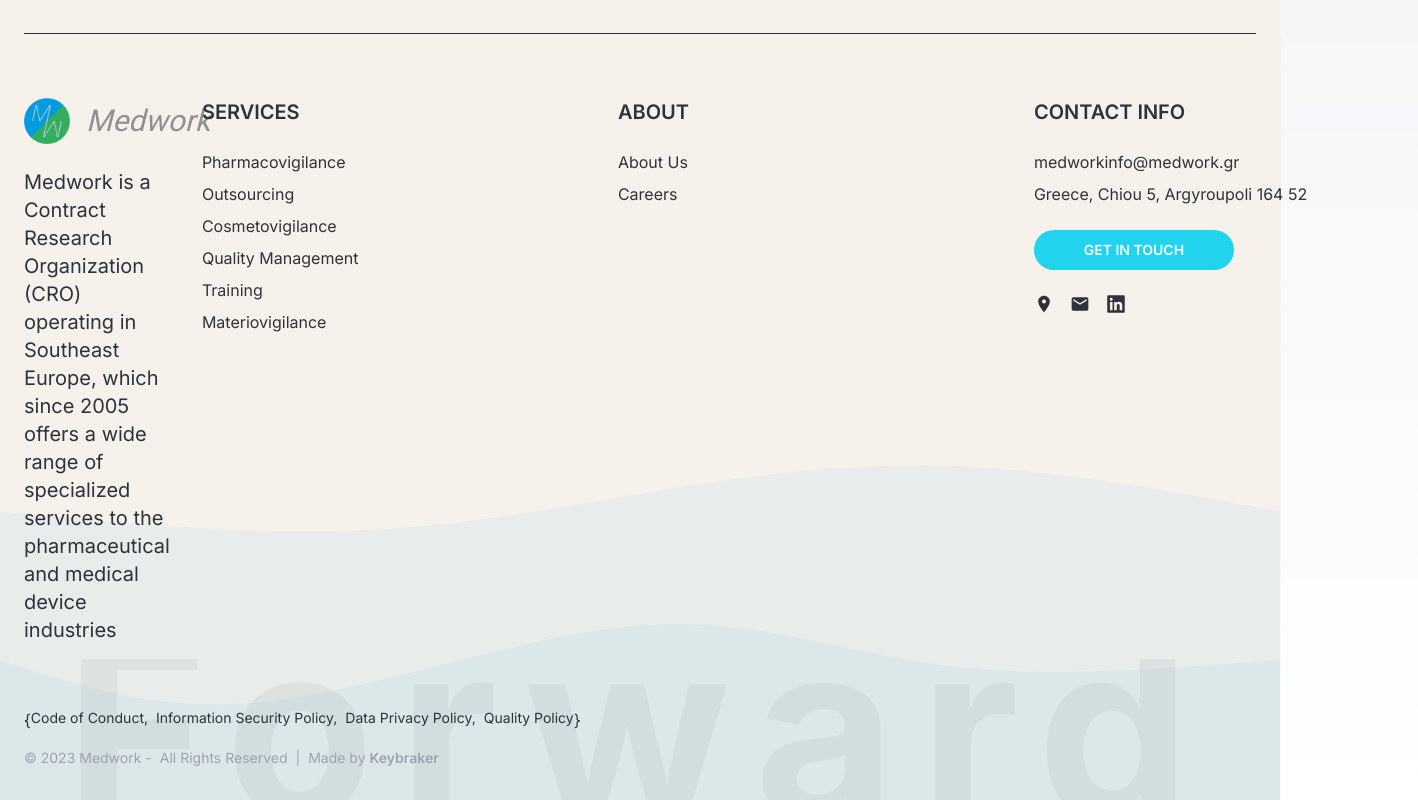
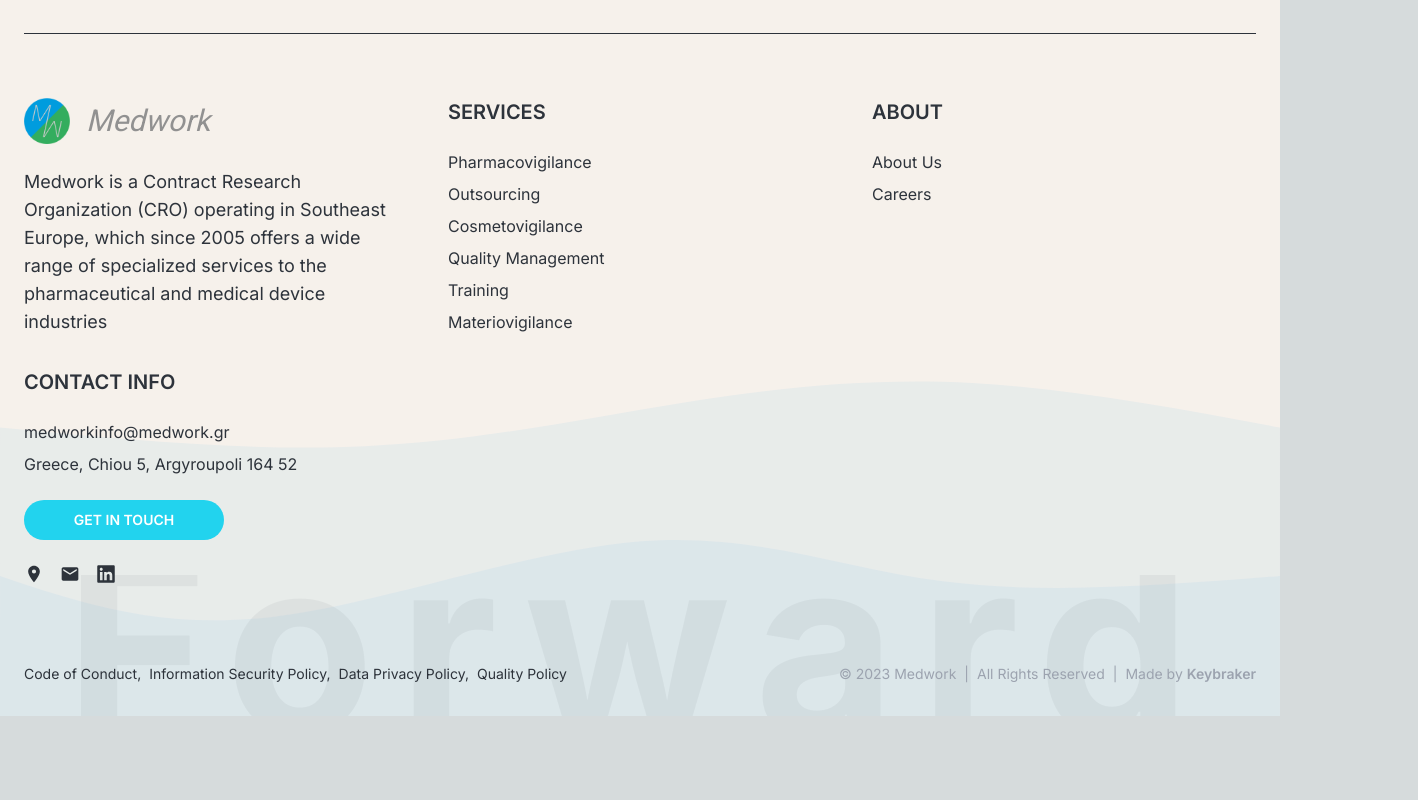
Before and after one commit to Medwork-CRO/webpage, a Next.js app: page / in a window 1280 px wide. Shown: the part 2447-3247 px from the top of the page, 1418 px wide, since content can reach past the window. After the commit the page ends 3163 px from the top, so only its background shows below. Built offline with nearby package versions, Linux system fonts and the light colour scheme.

Commit message:
Minor updates to footer and hover menu

```diff
--- a/src/components/Footer.tsx
+++ b/src/components/Footer.tsx
@@ -6,7 +6,6 @@ import { MdEmail } from "@react-icons/all-files/md/MdEmail";
 import { MdLocationOn } from "@react-icons/all-files/md/MdLocationOn";
 import Link from "next/link";
 import { AboutUs, Careers, Services } from "./HeaderLinks";
-import AnimatedWave from "./AnimatedWave";
 
 const mail = "medworkinfo@medwork.gr";
 const address = "Greece, Chiou 5, Argyroupoli 164 52";
@@ -73,12 +72,12 @@ function CompanyInfo() {
 
 function Legal() {
   return (
-    <div className="relative">
-      <div className="flex flex-col justify-start gap-2 pb-8 pt-4 text-sm xs:flex-row text-gray-400">
-        <span>© {new Date().getFullYear()} Medwork -</span>
-        <span className="flex gap-2">
+    <div className="flex flex-col xs:flex-row gap-2 text-sm text-gray-400">
+      <span>© {new Date().getFullYear()} Medwork</span>
+      <span className="flex flex-col xs:flex-row gap-2">
+        <span className="hidden xs:block">|</span>
         <span>All Rights Reserved</span>
-          <span>|</span>
+        <span className="hidden xs:block">|</span>
         <span>
           Made by{" "}
           <a
@@ -92,19 +91,16 @@ function Legal() {
         </span>
       </span>
     </div>
-    </div>
   );
 }
 
 function Files() {
   return (
-    <div className="flex">
-      {"{ "}
-      <div className="flex gap-2 text-sm text-[#2d333b] dark:text-[#f6f1eb]">
+    <div className="flex flex-col sm:flex-row items-center gap-2 text-sm text-[#2d333b] dark:text-[#f6f1eb]">
       {PDFs.map((a, i) => (
         <div key={i}>
           <Link
-              className="hover:underline"
+            className="hover:underline whitespace-nowrap"
             href={`${a.filePath}/${a.fileName}`}
             target="_blank"
             rel="noopener noreferrer"
@@ -115,8 +111,6 @@ function Files() {
           {PDFs.length - 1 !== i ? "," : ""}
         </div>
       ))}
-      </div>
-      {" }"}
     </div>
   );
 }
@@ -164,10 +158,12 @@ function Footer() {
     >
       <div className="flex w-full max-w-[86rem] flex-col text-[#2d333b] dark:text-[#f6f1eb] z-30">
         <div className="border-t border-[#2d333b] dark:border-[#f6f1eb]"></div>
-        <div className="flex flex-col justify-between gap-8 py-16 md:flex-row">
+        {/* <div className="flex flex-col justify-between gap-8 py-16 md:flex-row"> */}
+        {/* <div className="grid grid-cols-1 sm:grid-cols-2 md:grid-cols-8 gap-16 py-16"> */}
+        <div className="flex flex-col sm:flex-row flex-wrap justify-between gap-8 py-16">
           <div className="flex flex-col gap-6">
             <Logo />
-            <span className={"max-w-sm whitespace-pre-line text-left text-xl"}>
+            <span className={"max-w-sm whitespace-pre-line text-left text-lg"}>
               Medwork is a Contract Research Organization (CRO) operating in
               Southeast Europe, which since 2005 offers a wide range of
               specialized services to the pharmaceutical and medical device
@@ -231,10 +227,12 @@ function Footer() {
             <CompanyInfo />
           </div>
         </div>
+        <div className="flex flex-col md:flex-row justify-between gap-8 items-center sm:items-start pb-8 pt-4">
           <Files />
           <Legal />
         </div>
-      <div className="absolute z-20 bottom-0 left-0 right-0 flex items-end justify-center h-16 opacity-5">
+      </div>
+      <div className="absolute z-20 bottom-0 left-0 right-0 flex items-end justify-center h-16 opacity-[0.05]">
         <span className="select-none text-vws leading-vws text-[#2d333b] dark:text-[#f6f1eb] font-bold overflow-hidden h-3/7 tracking-widest">
           Forward
         </span>
--- a/src/components/NavMenu.tsx
+++ b/src/components/NavMenu.tsx
@@ -53,7 +53,7 @@ function HorizontalNav({ label, href, subCategories }: NavProp) {
       )}
       {hasSubCategories && (
         <div className="
-          absolute right-0 z-10 hidden w-[200px] flex-col border-2 border-cyan-500 rounded-lg
+          absolute right-0 z-10 hidden w-[200px] flex-col rounded-lg border border-gray-300 dark:border-gray-400
         bg-[#f6f1eb] text-gray-500 shadow-2xl drop-shadow-lg hover:flex peer-hover:flex dark:bg-[#2d333b] dark:text-gray-400
         ">
           {subCategories.map((subCategory, i) => (
--- a/src/components/RoundedButton.tsx
+++ b/src/components/RoundedButton.tsx
@@ -10,7 +10,7 @@ function RoundedButton({ label, href }: RoundedButtonProps) {
     <Link
       className="
         cursor-pointer text-white xs:text-md w-[200px] rounded-full
-        bg-cyan-400 hover:bg-green-400 py-2
+        bg-cyan-400 hover:bg-cyan-600 py-2
         text-center text-sm font-semibold transition duration-100 ease-in focus:outline-none
         border-2 border-transparent hover:border-[#2d333b] hover:dark:border-[#f6f1eb]"
       aria-label="Action button"
```
Lines whose indentation alone changed are shown as unchanged.
